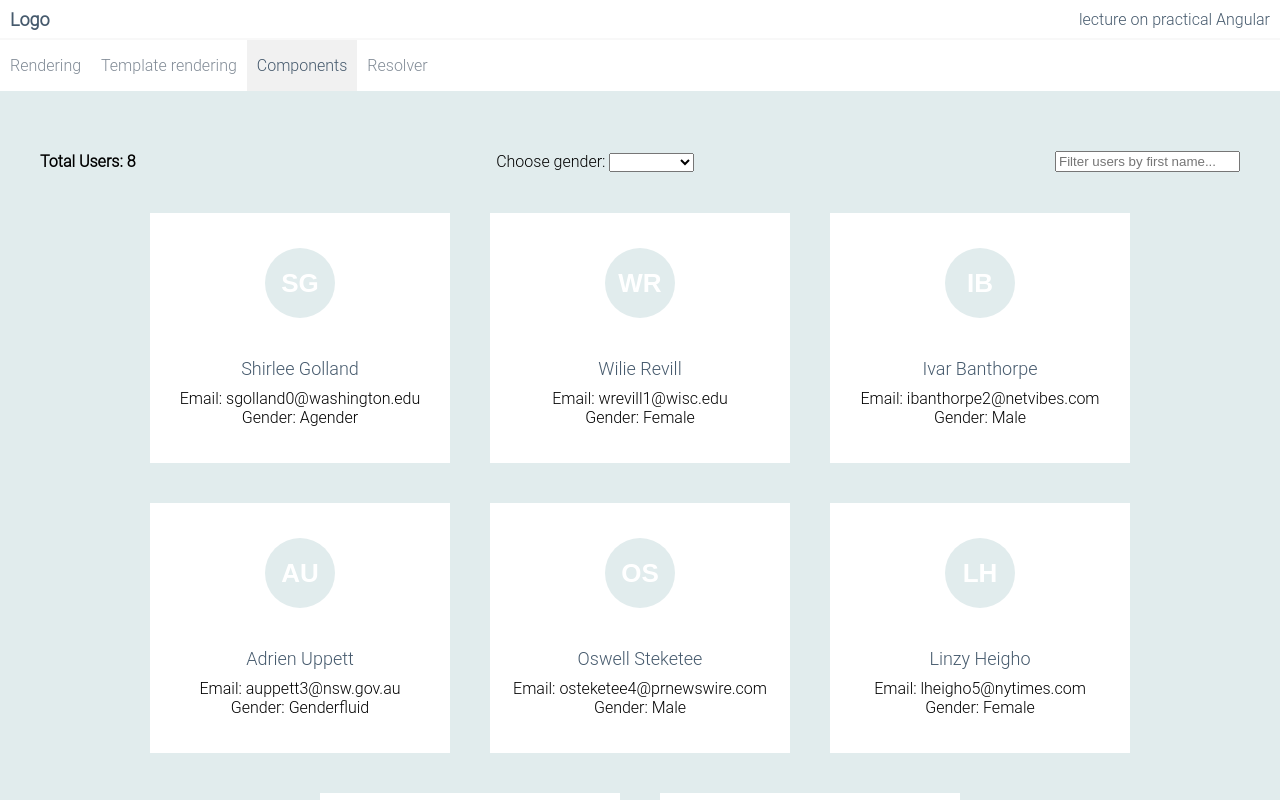
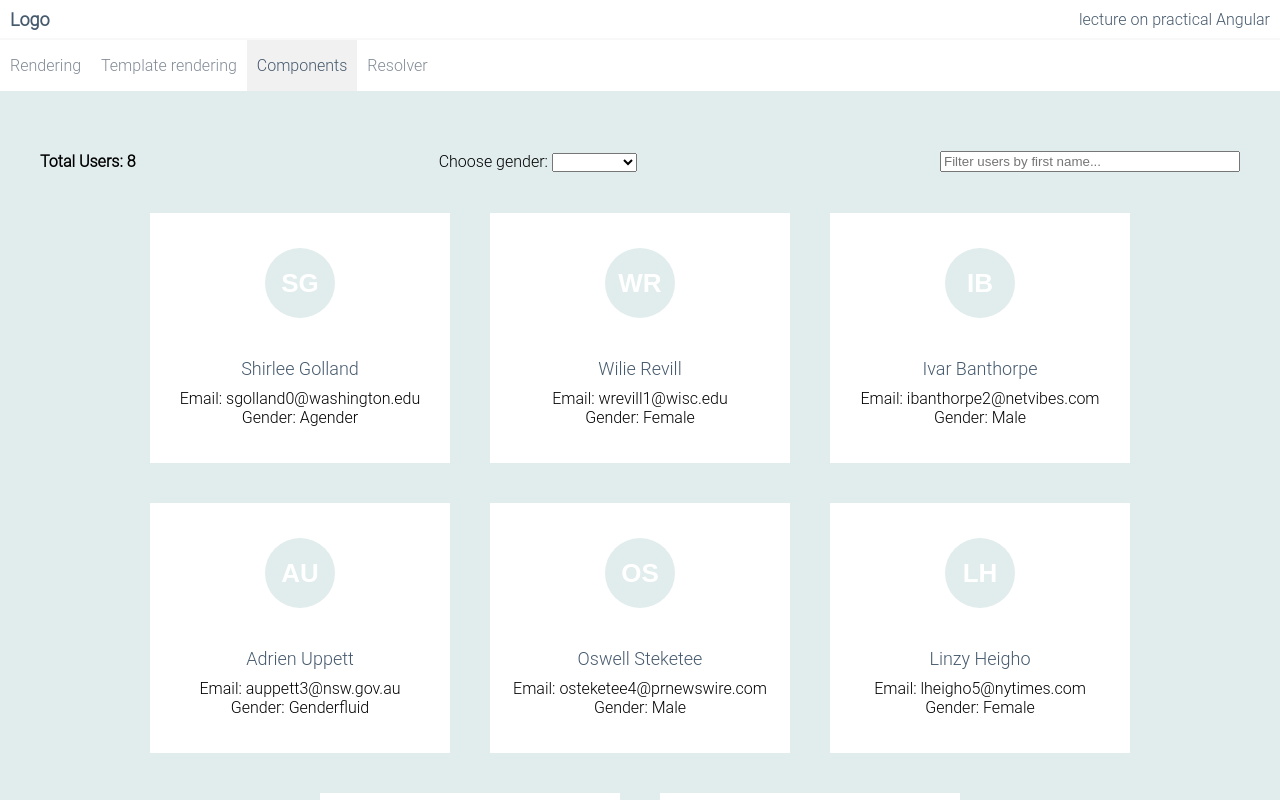
Before and after one commit to kategrytsenko/practical-angular, an Angular app: page /components-types in a window 1280 px wide. Shown: the top 800 px of the page. Built offline with nearby package versions, Linux system fonts and the light colour scheme.

Commit message:
fixed styles

```diff
--- a/src/app/components-types/components-types.component.scss
+++ b/src/app/components-types/components-types.component.scss
@@ -3,10 +3,6 @@
     display: flex;
     align-items: center;
     justify-content: space-between;
-  }
-  &__search {
-    display: block;
-    width: 300px;
   }
 }
 .cards-container {
--- a/src/app/components-types/components/search/search.component.scss
+++ b/src/app/components-types/components/search/search.component.scss
@@ -0,0 +1,4 @@
+.components-types__search {
+  display: block;
+  width: 300px;
+}
```
